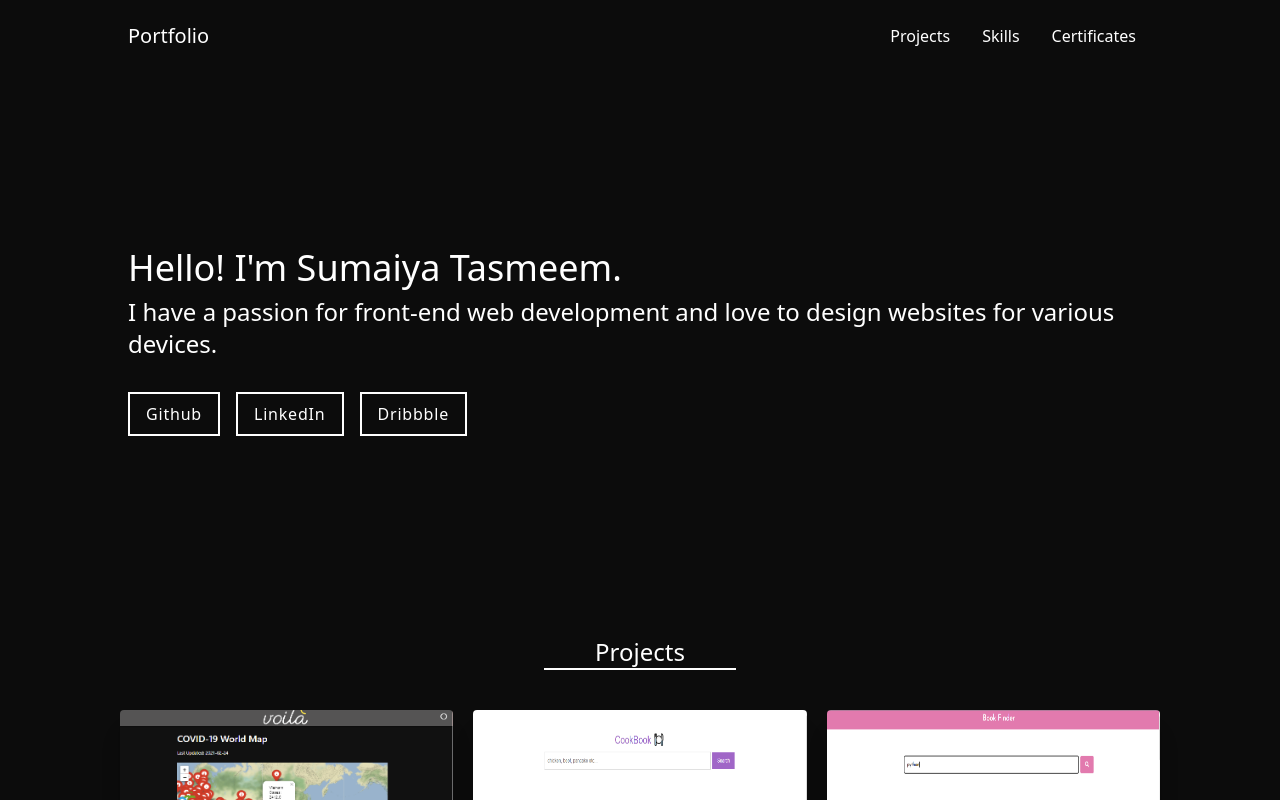
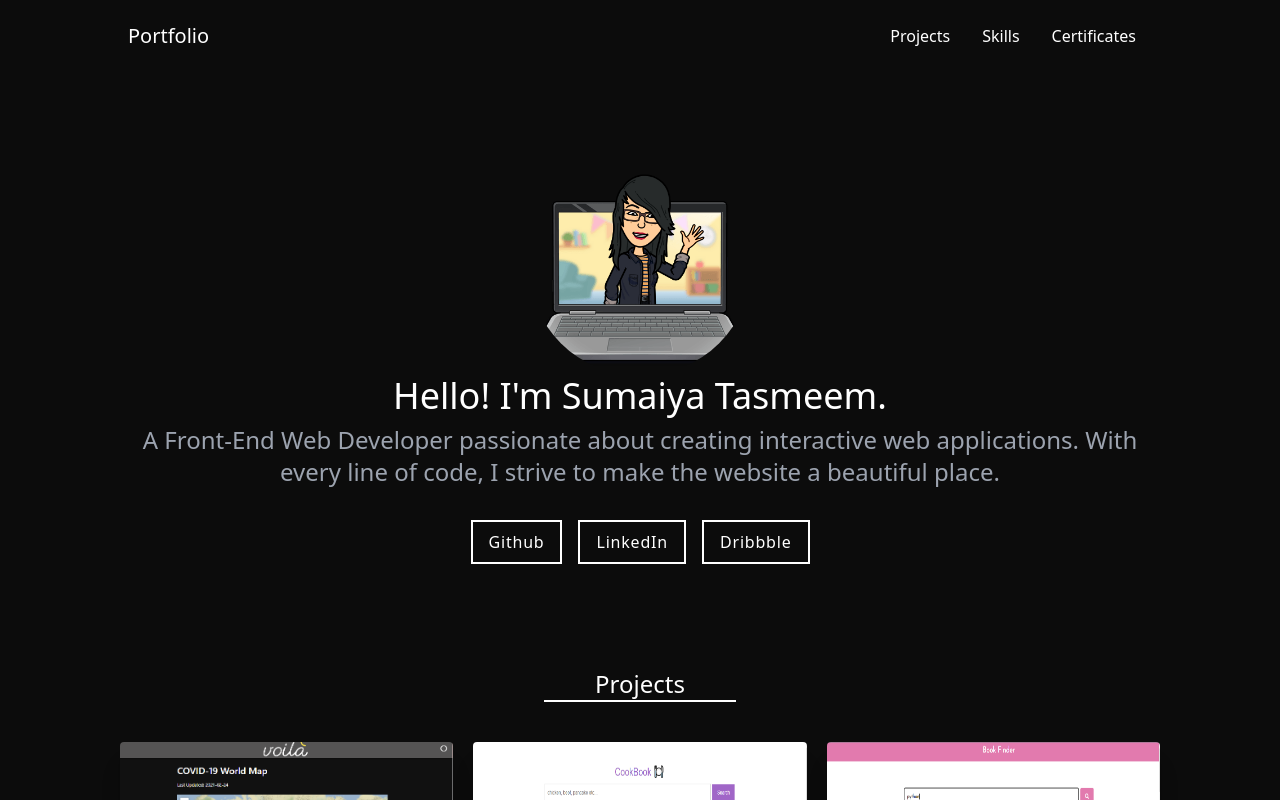
Before and after one commit to stmeem/portfolio-tsm, a Next.js app: page / in a window 1280 px wide. Shown: the top 800 px of the page. Built offline with nearby package versions, Linux system fonts and the light colour scheme.

Commit message:
modified alignment

```diff
--- a/pages/index.js
+++ b/pages/index.js
@@ -12,15 +12,17 @@ import {SiJavascript,SiAdobephotoshop, SiNextDotJs, SiTailwindcss} from "react-i
 export default function Home() {
   return (
     <div className="bg-black-light text-white">
-      <div className="py-44">
+      <div className="py-20">
         <div className="container lg:px-32 px-6">
-          <h3 className="text-4xl  mb-2">Hello! I'm Sumaiya Tasmeem.</h3>
+        <img class="relative w-56 h-56 rounded-full mx-auto" src="/header/header.png" alt="" />
+          <h3 className="text-4xl text-center mb-2">Hello! I'm Sumaiya Tasmeem.</h3>
 
-          <h3 className="xl:text-2xl lg:text-2xl md:text-2xl sm:text-xl  mb-8 text-black-200">
-           I have a passion for front-end web development
-            and love to design websites for various devices.
+          <h3 className="xl:text-2xl lg:text-2xl md:text-2xl sm:text-xl text-center mb-8 text-gray-400">
+           A Front-End Web Developer passionate about creating interactive web applications.
+           With every line of code, I strive to make the website a beautiful place.
+
           </h3>
-
+          <div className='flex justify-center'>
           <Link href="https://github.com/stmeem">
           <a target="_blank">
             <button className="border-2 border-white text-white py-2 px-4 tracking-wider hover:bg-white hover:text-black-default">
@@ -39,6 +41,7 @@ export default function Home() {
               Dribbble
             </button></a>
           </Link>
+          </div>
         </div>
       </div>
 
```
